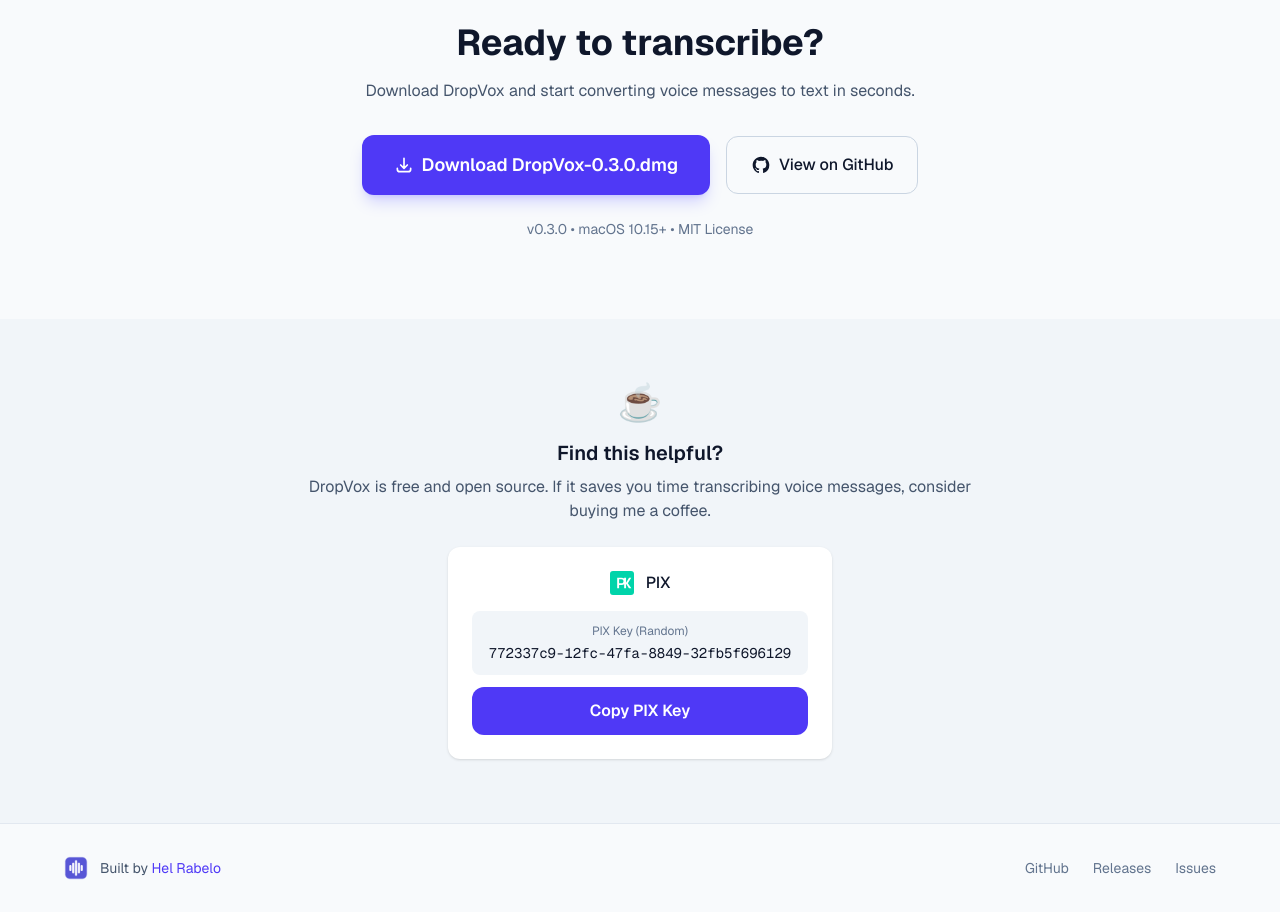
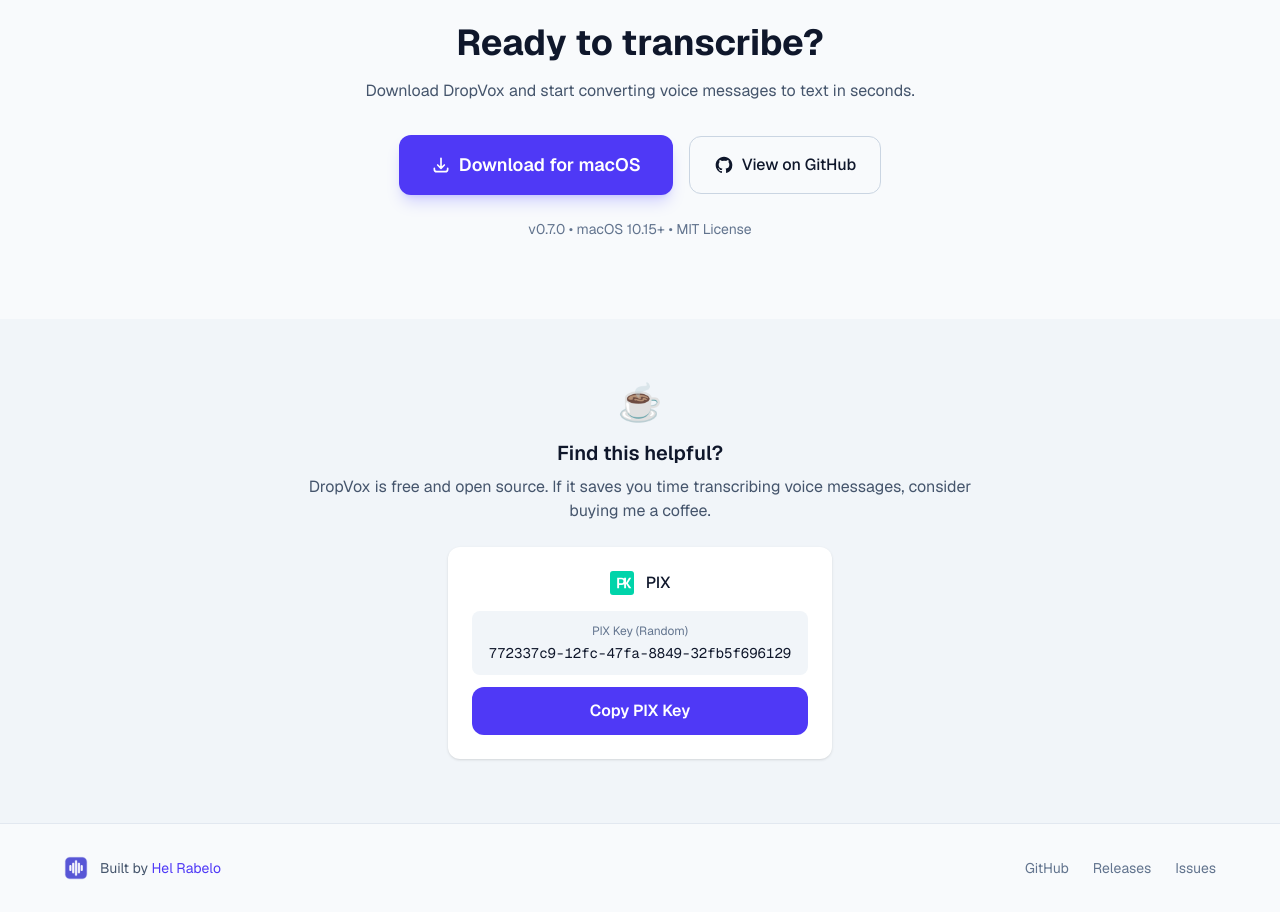
Before and after one commit to helrabelo/dropvox-site, a Next.js app: page / in a window 1280 px wide. Shown: the part 2780-3692 px from the top of the page. Built offline with nearby package versions, Linux system fonts and the light colour scheme; no server answers.

Commit message:
fix: use dynamic version from GitHub API instead of hardcoded strings

```diff
--- a/messages/en.json
+++ b/messages/en.json
@@ -85,9 +85,9 @@
   "cta": {
     "title": "Ready to transcribe?",
     "description": "Download DropVox and start converting voice messages to text in seconds.",
-    "downloadButton": "Download DropVox-0.3.0.dmg",
+    "downloadButton": "Download for macOS",
     "githubButton": "View on GitHub",
-    "version": "v0.3.0 • macOS 10.15+ • MIT License"
+    "version": "macOS 10.15+ • MIT License"
   },
   "support": {
     "title": "Find this helpful?",
--- a/messages/pt-BR.json
+++ b/messages/pt-BR.json
@@ -85,9 +85,9 @@
   "cta": {
     "title": "Pronto para transcrever?",
     "description": "Baixe o DropVox e comece a converter mensagens de voz em texto em segundos.",
-    "downloadButton": "Baixar DropVox-0.3.0.dmg",
+    "downloadButton": "Baixar para macOS",
     "githubButton": "Ver no GitHub",
-    "version": "v0.3.0 • macOS 10.15+ • Licença MIT"
+    "version": "macOS 10.15+ • Licença MIT"
   },
   "support": {
     "title": "Achou útil?",
--- a/src/app/page.tsx
+++ b/src/app/page.tsx
@@ -613,7 +613,7 @@
 
           <FadeIn delay={200}>
             <p className="mt-6 text-sm text-slate-500">
-              {t("cta.version")}
+              v{VERSION} • {t("cta.version")}
             </p>
           </FadeIn>
         </div>
```
